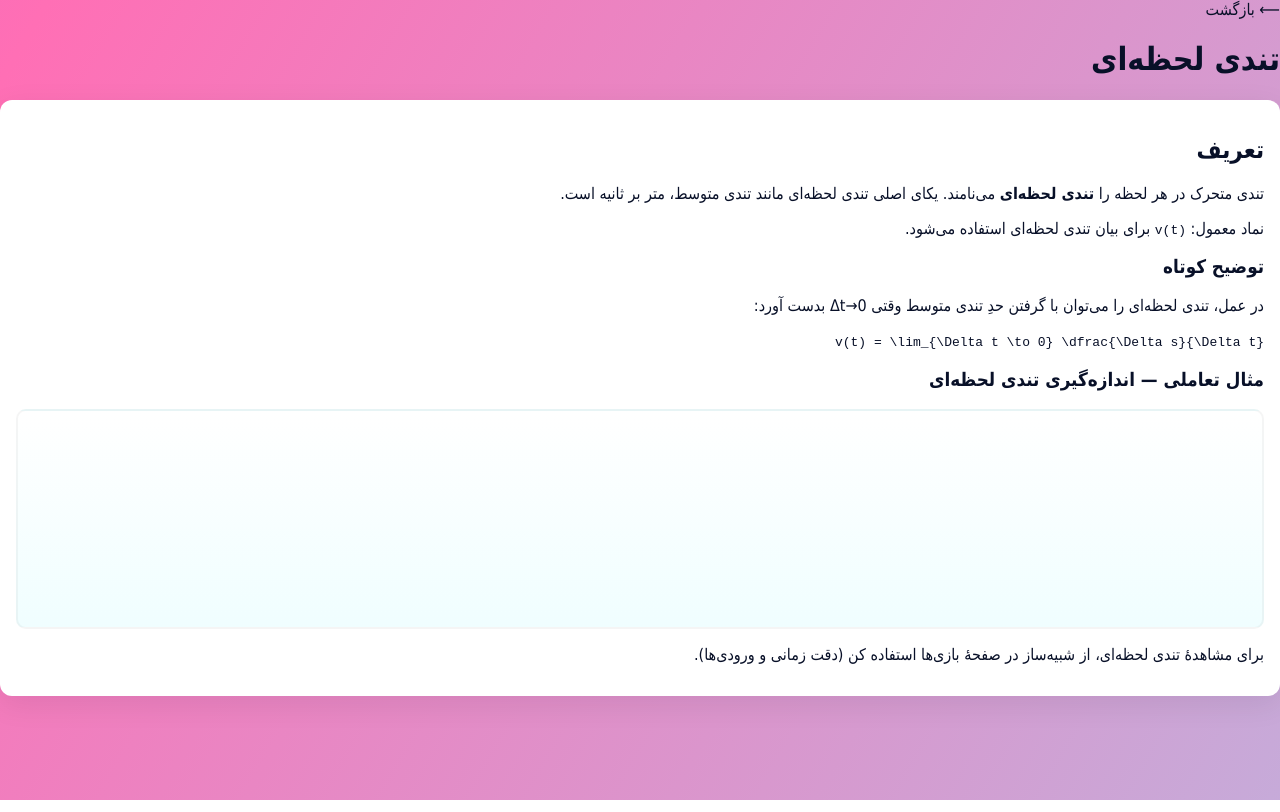
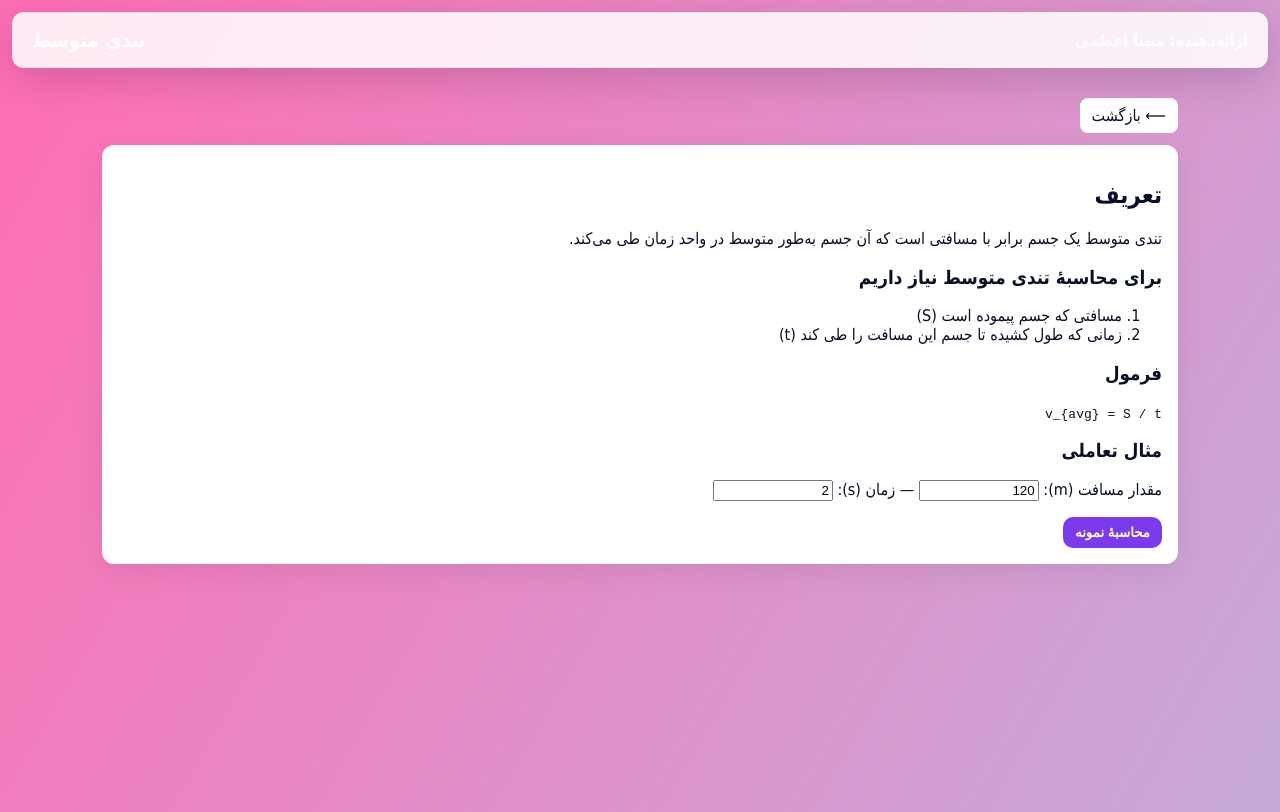
Before and after one commit to mobinaazami021-debug/physics, a plain HTML site: page avg_speed.html in a window 1280 px wide. Drawn offline with Linux system fonts and the light colour scheme.

Commit message:
Update avg_speed.html

```diff
--- a/avg_speed.html
+++ b/avg_speed.html
@@ -3,29 +3,38 @@
 <head>
 <meta charset="utf-8" />
 <meta name="viewport" content="width=device-width,initial-scale=1" />
-<title>تندی لحظه‌ای — آزمایشگاه حرکت</title>
-<link rel="stylesheet" href="style.css">
+<title>تندی متوسط — آزمایشگاه حرکت</title>
+<link rel="stylesheet" href="../style.css" />
 </head>
 <body>
-<header class="page-header">
-  <a class="back" href="index.html">⟵ بازگشت</a>
-  <h1>تندی لحظه‌ای</h1>
-</header>
+<div class="header">
+  <div class="meta">ارائه‌دهنده: <strong>مبینا اعظمی</strong></div>
+  <h1>تندی متوسط</h1>
+</div>
 
-<main class="card single">
-  <h2>تعریف</h2>
-  <p>تندی متحرک در هر لحظه را <strong>تندی لحظه‌ای</strong> می‌نامند. یکای اصلی تندی لحظه‌ای مانند تندی متوسط، متر بر ثانیه است.</p>
-  <p>نماد معمول: <code>v(t)</code> برای بیان تندی لحظه‌ای استفاده می‌شود.</p>
+<div class="container">
+  <a href="index.html" style="display:inline-block;margin-bottom:12px;background:var(--card-bg);padding:8px 12px;border-radius:8px;">⟵ بازگشت</a>
+  <div class="card">
+    <h2>تعریف</h2>
+    <p>تندی متوسط یک جسم برابر با مسافتی است که آن جسم به‌طور متوسط در واحد زمان طی می‌کند.</p>
 
-  <h3>توضیح کوتاه</h3>
-  <p>در عمل، تندی لحظه‌ای را می‌توان با گرفتن حدِ تندی متوسط وقتی Δt→0 بدست آورد:</p>
-  <p><code>v(t) = \lim_{\Delta t \to 0} \dfrac{\Delta s}{\Delta t}</code></p>
+    <h3>برای محاسبهٔ تندی متوسط نیاز داریم</h3>
+    <ol>
+      <li>مسافتی که جسم پیموده است (S)</li>
+      <li>زمانی که طول کشیده تا جسم این مسافت را طی کند (t)</li>
+    </ol>
 
-  <h3>مثال تعاملی — اندازه‌گیری تندی لحظه‌ای</h3>
-  <div class="stage" id="inst-speed-stage"></div>
-  <p>برای مشاهدهٔ تندی لحظه‌ای، از شبیه‌ساز در صفحهٔ بازی‌ها استفاده کن (دقت زمانی و ورودی‌ها).</p>
-</main>
+    <h3>فرمول</h3>
+    <p><code>v_{avg} = S / t</code></p>
 
-<script src="scripts.js"></script>
+    <h3>مثال تعاملی</h3>
+    <p>مقدار مسافت (m): <input id="avgS" type="number" value="120" style="width:120px"> — زمان (s): <input id="avgT" type="number" value="2" style="width:120px"></p>
+    <button id="calc-avg-speed" class="btn">محاسبهٔ نمونه</button>
+    <div id="avg-speed-result" class="answer">پاسخ: 60 m/s</div>
+
+  </div>
+</div>
+
+<script src="../main.js"></script>
 </body>
 </html>
```
